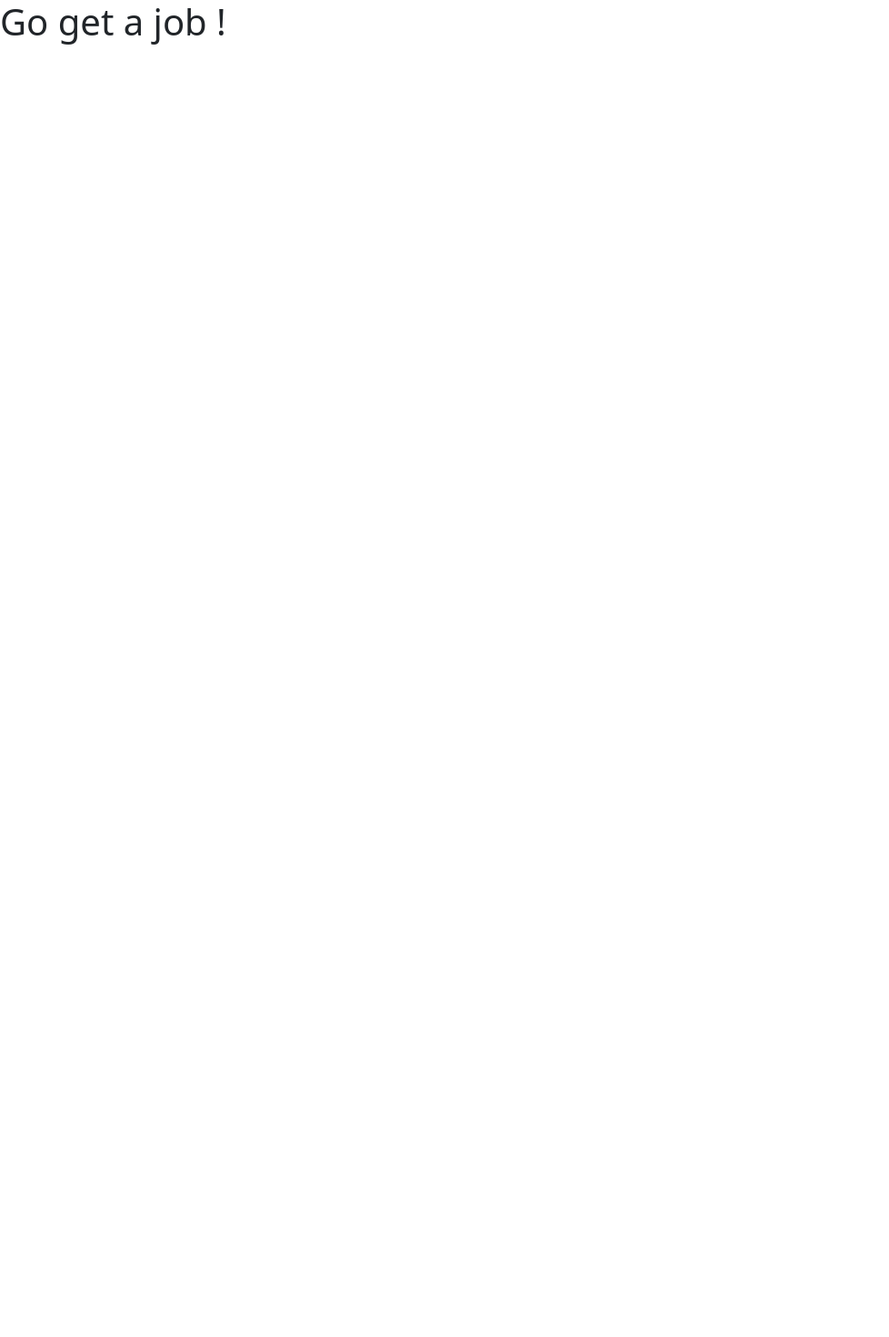
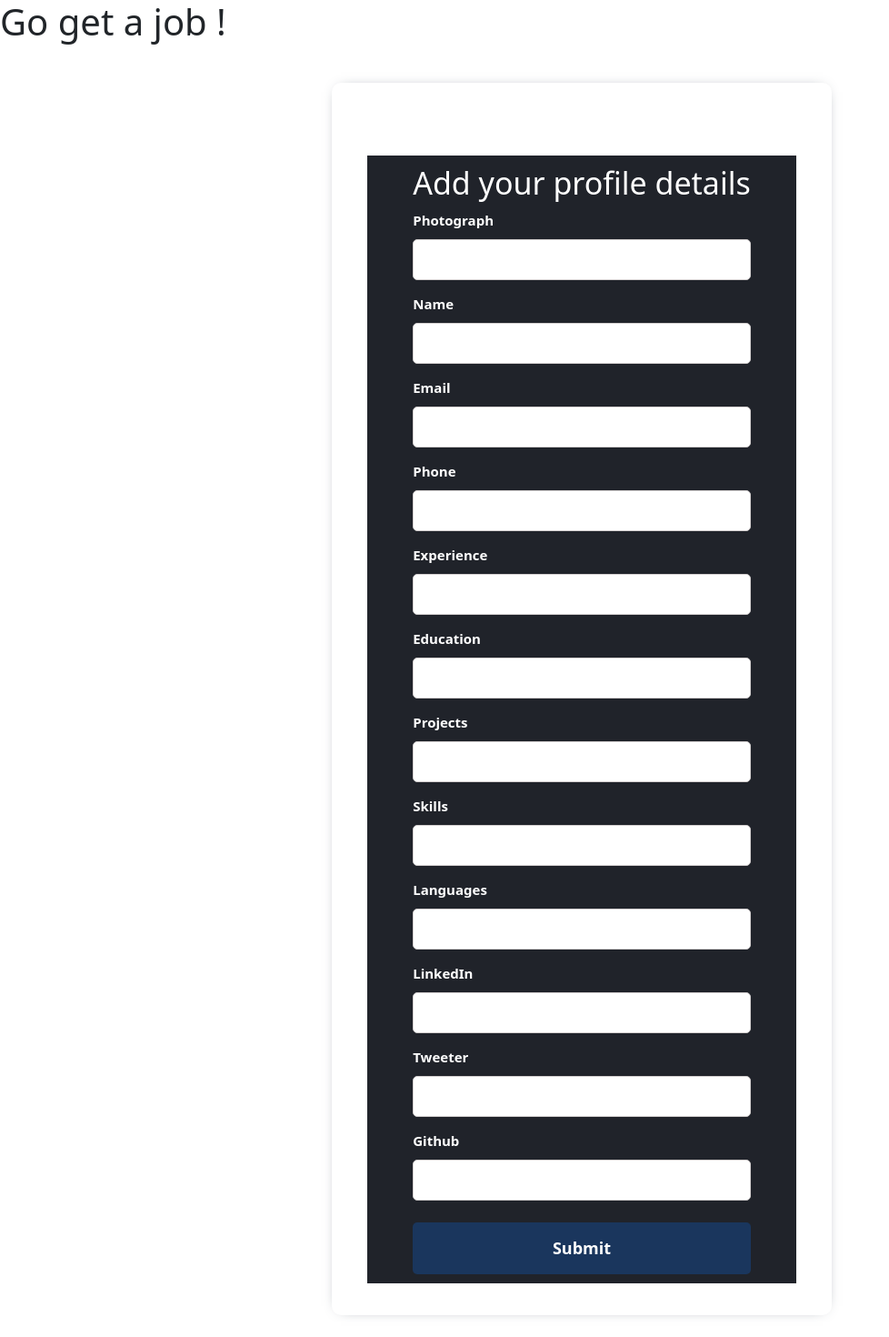
Before and after one commit to nihal-gl/JobPortal_Capstone, a React (Create React App) app in the folder jobseekers.com/: page / in a window 1280 px wide. Shown: the top 1470 px of the page at 91% size, without its empty margins (0-978 px from the left). Before the commit the page ends 800 px from the top, so only its background shows below. Built offline with nearby package versions, Linux system fonts and the light colour scheme.

Commit message:
linked firebase and user form

```diff
--- a/jobseekers.com/package.json
+++ b/jobseekers.com/package.json
@@ -6,6 +6,7 @@
     "@testing-library/jest-dom": "^5.16.5",
     "@testing-library/react": "^13.4.0",
     "@testing-library/user-event": "^13.5.0",
+    "firebase": "8.5",
     "react": "^18.2.0",
     "react-dom": "^18.2.0",
     "react-scripts": "^5.0.1",
--- a/jobseekers.com/src/App.js
+++ b/jobseekers.com/src/App.js
@@ -1,10 +1,11 @@
-
+import ProfileForm from "./Components/ProfileForm";
 
 function App() {
   return (
     <div className="App">
       {/* RENDER YOU COMPONENT HERE */}
       <h1>Go get a job !</h1>
+      <ProfileForm/>
     </div>
   );
 }
--- /dev/null
+++ b/jobseekers.com/src/Components/ProfileForm.css
@@ -0,0 +1,79 @@
+section {
+    width: 100%;
+    padding: 10px;
+    min-height: calc(100vh - 80px);
+}
+
+section .form_data {
+    max-width: 550px;
+    margin: 25px auto;
+    padding: 35px 10px;
+    box-shadow: 0 0 15px -10px #2d3748;
+    border-radius: 10px;
+    display: flex;
+    flex-direction: column;
+    align-items: center;
+}
+
+.form_heading {
+    display: flex;
+    flex-direction: column;
+    align-items: center;
+}
+
+.form_data h2 {
+    font-size: 34px;
+    color: #2a4365;
+    text-align:center;
+    color: #ffffff
+}
+
+.form_data form {
+    margin-top: 45px;
+    width: 100%;
+    padding: 10px 50px;
+    background-color: #20232a;
+}
+
+.form_data form .form_input input {
+    width: 100%;
+    padding: 11px;
+    border: 1px solid #d4d0d0;
+    border-radius: 5px;
+    outline: none;
+    margin-bottom: 14px;
+    margin-top: 9px;
+    font-size: 14px;
+
+}
+
+.form_data form .form_input label {
+    font-weight: 600;
+    font-size: 15px;
+    color: #ffffff;
+}
+
+.form_data form .form_input input:focus {
+    border: 2px solid rgba(66, 153, 225, 0.6);
+}
+
+form .btn {
+    display: block;
+    width: 100%;
+    padding: 15px;
+    border: none;
+    outline: none;
+    border-radius: 5px;
+    background-color: #1a365d;
+    color: #fff;
+    font-weight: 600;
+    font-size: 18px;
+    margin-top: 10px;
+    cursor: pointer;
+    transition: all .3s;
+}
+
+
+form .btn:hover {
+    background-color: #97a1b1;
+}
--- /dev/null
+++ b/jobseekers.com/src/Components/ProfileForm.js
@@ -0,0 +1,81 @@
+import React from "react"
+import "./ProfileForm.css"
+
+
+const ProfileForm = () => {
+  return (
+    <section>
+          <div className="form_data">
+              <div className="form_heading">
+                  <form>
+                      <h2>Add your profile details</h2>
+                      <div className="form_input">
+                          <label htmlFor="photo">Photograph</label>
+                          <input type="text" name="photo"
+                              id="job_id" />
+                      </div>
+                      <div className="form_input">
+                          <label htmlFor="name">Name</label>
+                          <input type="text" name="name"
+                              id="name" />
+                      </div>
+                      <div className="form_input">
+                          <label htmlFor="email">Email</label>
+                          <input type="text" name="email"
+                              id="linkedin" />
+                      </div>
+                      <div className="form_input">
+                          <label htmlFor="phone">Phone</label>
+                          <input type="text" name="phone"
+                              id="phone" />
+                      </div>
+                      <div className="form_input">
+                          <label htmlFor="experience">Experience</label>
+                          <input type="text" name="experience"
+                              id="experience" />
+                      </div>
+                      <div className="form_input">
+                          <label htmlFor="education">Education</label>
+                          <input type="text" name="education"
+                              id="education" />
+                      </div>
+                      <div className="form_input">
+                          <label htmlFor="projects">Projects</label>
+                          <input type="text" name="projects"
+                              id="projects" />
+                      </div>
+                      <div className="form_input">
+                          <label htmlFor="skills">Skills</label>
+                          <input type="text" name="skills"
+                              id="skills" />
+                      </div>
+                      <div className="form_input">
+                          <label htmlFor="languages">Languages</label>
+                          <input type="text" name="languages"
+                              id="languages" />
+                      </div>
+                      <div className="form_input">
+                          <label htmlFor="linkedin">LinkedIn</label>
+                          <input type="text" name="linkedin"
+                              id="linkedin" />
+                      </div>
+                      <div className="form_input">
+                          <label htmlFor="tweeter">Tweeter</label>
+                          <input type="text" name="tweeter"
+                              id="tweeter" />
+                      </div>
+                      <div className="form_input">
+                          <label htmlFor="github">Github</label>
+                          <input type="text" name="github"
+                              id="github" />
+                      </div>
+
+                      <button className="btn">Submit</button>
+                  </form>
+            </div>
+          </div>
+    </section>
+  )
+}
+
+export default ProfileForm
```
Also changed, not shown: jobseekers.com/src/firebase/config.js (added, +18 -0 lines), 1 other file (tests, documents, lock files or other folders).
